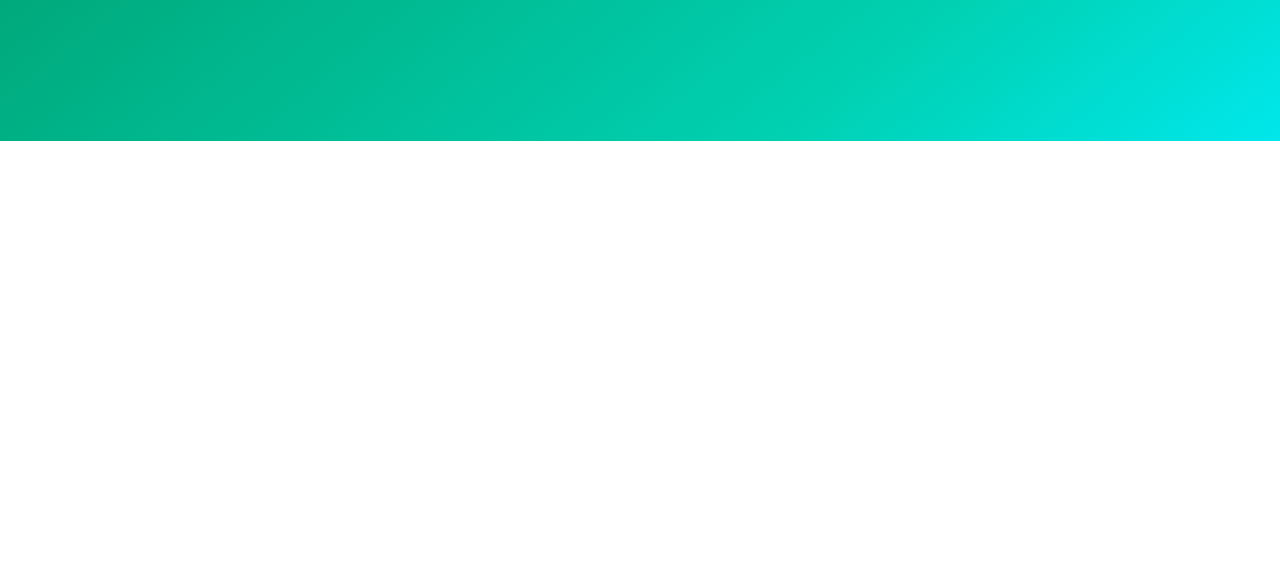
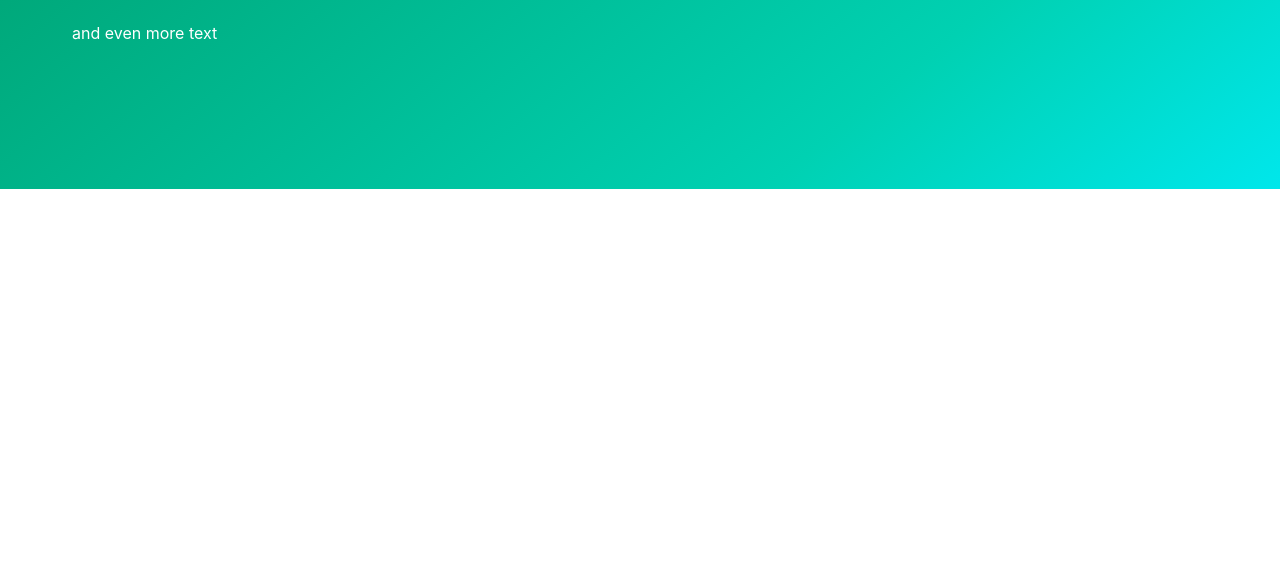
Before and after one commit to metaproblematic/deliver-it-well, a website: page public/index.html in a window 1280 px wide. Shown: the part 212-800 px from the top of the page. Drawn offline with nearby package versions, Linux system fonts and the light colour scheme.

Commit message:
modifies html for testing purposes

```diff
--- a/public/index.html
+++ b/public/index.html
@@ -14,6 +14,7 @@
     <div class="container">
       <h1 class="title">Hello World</h1>
       <h2 class="subtitle">additional text</h2>
+      <h3>and even more text</h3>
     </div>
   </div>
 </section>
```
